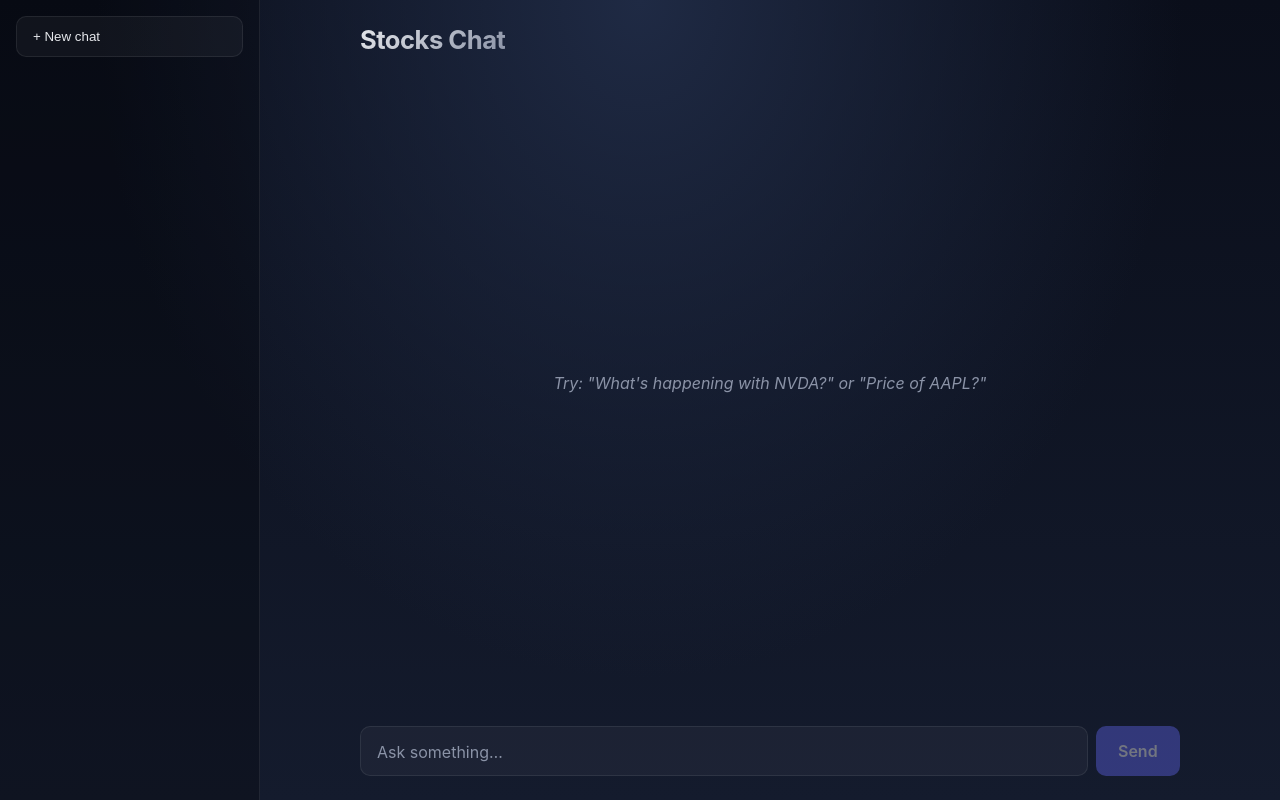
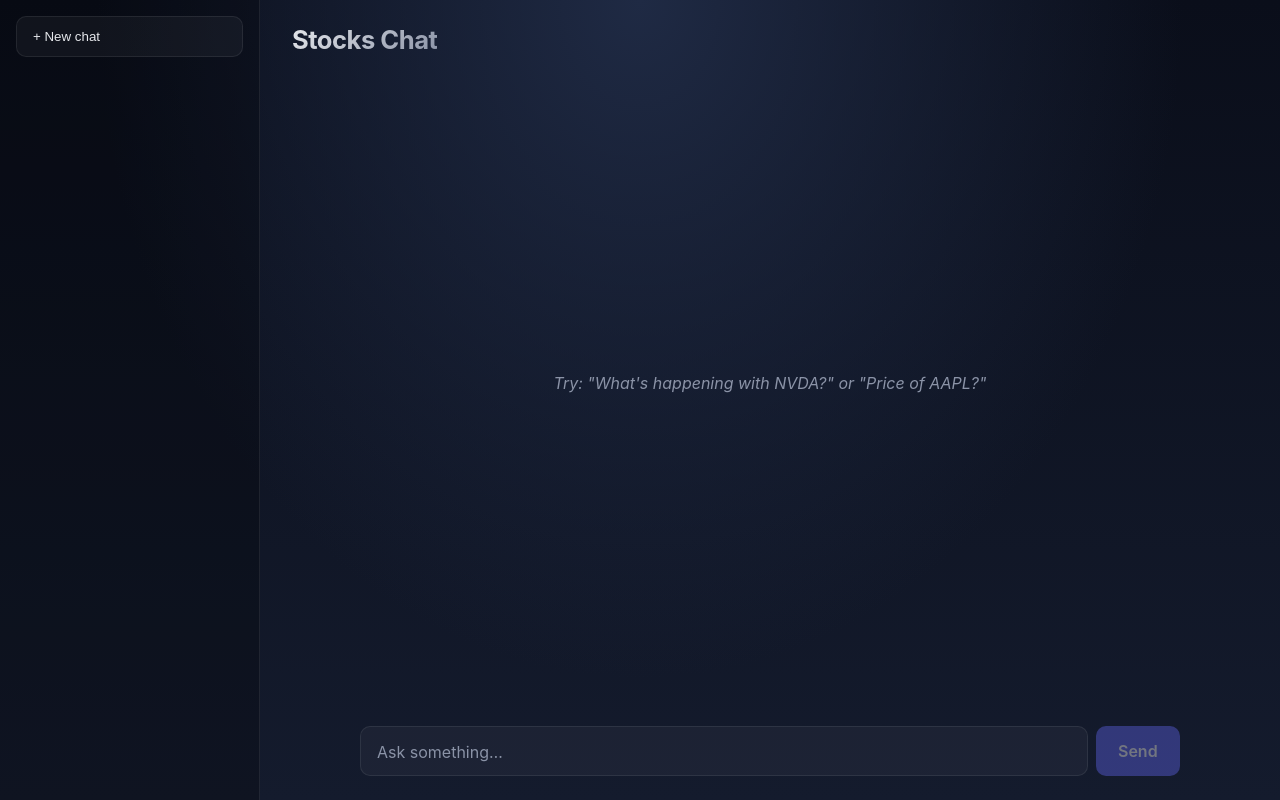
Before and after one commit to idoniss/stocks-api, a React (Vite) app in the folder frontend/: page / in a window 1280 px wide. Built offline with nearby package versions, Linux system fonts and the light colour scheme.

Commit message:
Left-align topbar header instead of centering

```diff
--- a/frontend/src/App.css
+++ b/frontend/src/App.css
@@ -113,7 +113,6 @@ main {
   min-width: 0;
 }
 
-.topbar,
 form {
   width: 100%;
   max-width: 820px;
```
